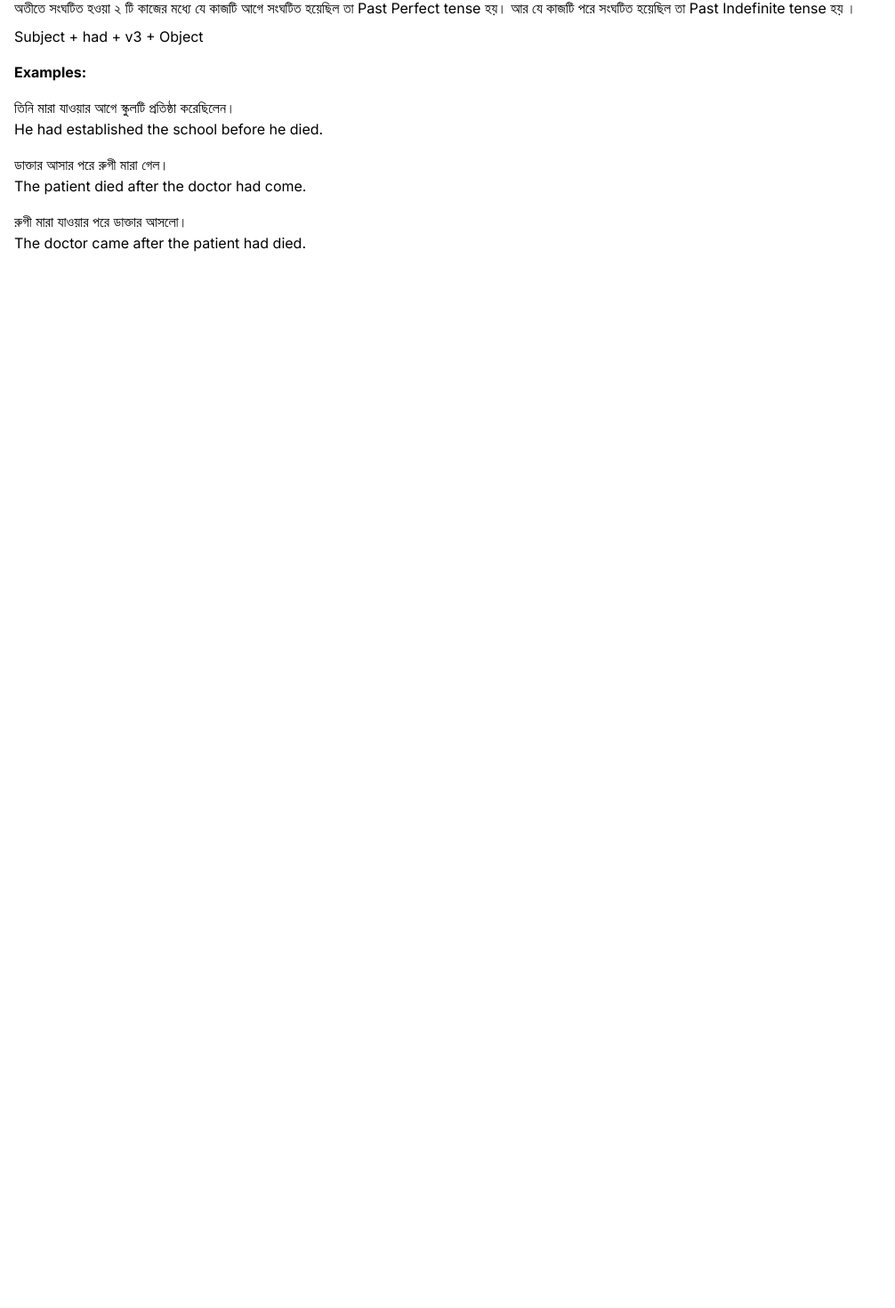
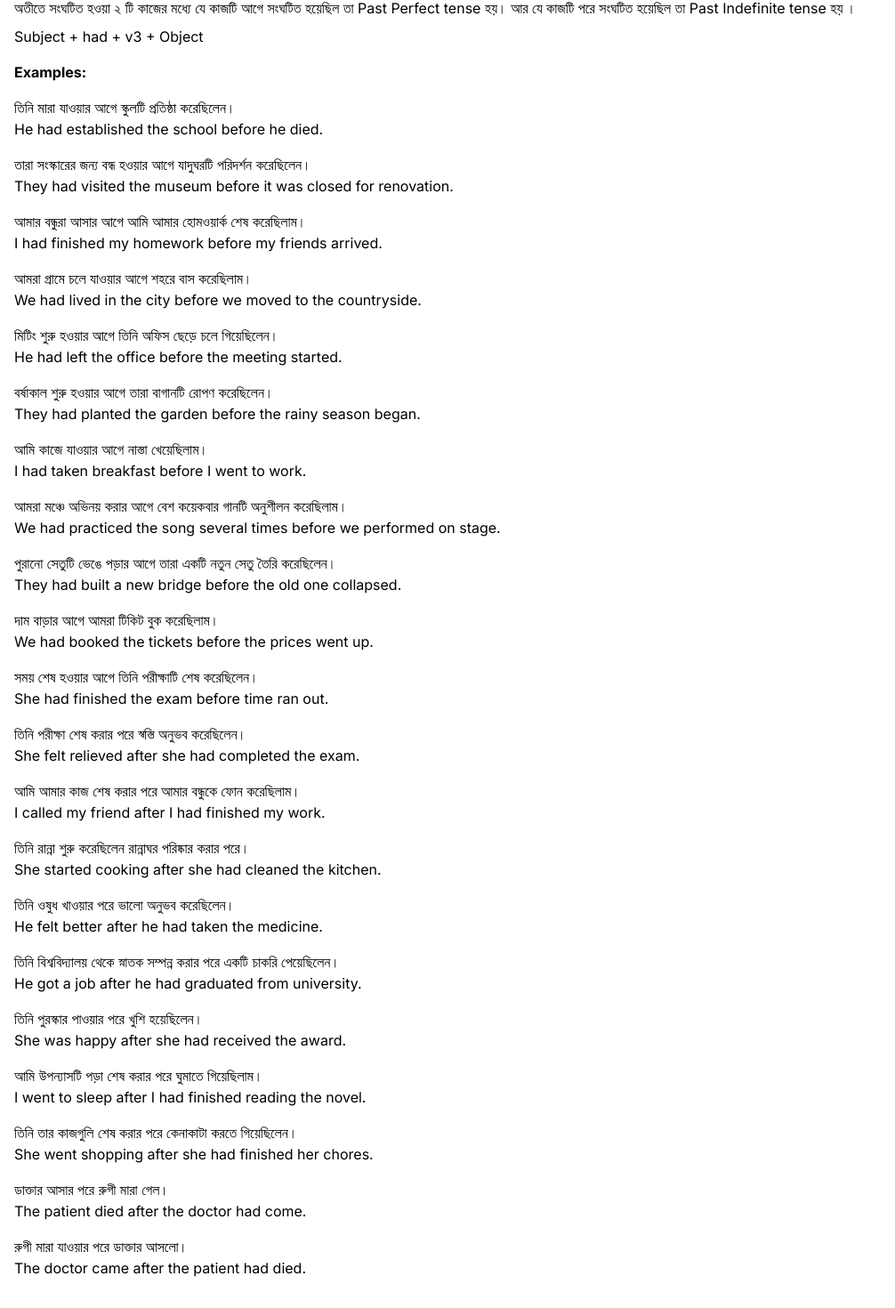
Before and after one commit to mamtn011/LEnglish, a Next.js app: page /tense/past_per in a window 1280 px wide. Shown: the part 257-1727 px from the top of the page at 89% size, without its empty margins (0-1006 px from the left). Before the commit the page ends 800 px from the top, so only its background shows below. Built offline with nearby package versions, Linux system fonts and the light colour scheme.

Commit message:
added more example in future and past tense

```diff
--- a/src/components/tense/perfect/FuturePerfect.js
+++ b/src/components/tense/perfect/FuturePerfect.js
@@ -28,6 +28,40 @@ const FuturePerfect = () => {
           <p>আমার বাবা একটি স্কুল প্রতিষ্ঠা করে থাকবেন।</p>
           <p>My father will have established a school.</p>
         </div>
+        <div>
+          <p>তুমি পৌঁছানোর আগেই আমি আমার হোমওয়ার্ক শেষ করে ফেলব।</p>
+          <p>I will have finished my homework before you arrive.</p>
+        </div>
+        <div>
+          <p>সময়সীমার আগেই আমরা প্রকল্পটি সম্পন্ন করে ফেলব।</p>
+          <p>We will have completed the project before the deadline.</p>
+        </div>
+        <div>
+          <p>আগামীকাল সন্ধ্যার মধ্যেই তিনি পুরো বইটি পড়ে ফেলবেন।</p>
+          <p>He will have read the entire book by tomorrow evening.</p>
+        </div>
+        <div>
+          <p>তার স্বামী বাড়ি ফেরার আগেই তিনি রাতের খাবার রান্না করে ফেলবেন।</p>
+          <p>She will have cooked dinner by the time her husband gets home.</p>
+        </div>
+        <div>
+          <p>আমাদের অতিথিরা আসার আগেই আমি বাড়ি পরিষ্কার করে ফেলব।</p>
+          <p>I will have cleaned the house before our guests arrive.</p>
+        </div>
+        <div>
+          <p>তিনি নতুন কাজ শুরু করার আগেই তার প্রশিক্ষণ সম্পন্ন করে ফেলবেন।</p>
+          <p>
+            He will have completed his training before he starts the new job.
+          </p>
+        </div>
+        <div>
+          <p>আগামী বছরের মধ্যে তারা বাড়িটি তৈরি করে ফেলবে।</p>
+          <p>They will have finished building the house by next year.</p>
+        </div>
+        <div>
+          <p>বসন্ত আসার আগেই আমরা বাগানটি রোপণ করব।</p>
+          <p>We will have planted the garden before spring arrives.</p>
+        </div>
       </div>
     </div>
   );
--- a/src/components/tense/perfect/PastPerfect.js
+++ b/src/components/tense/perfect/PastPerfect.js
@@ -18,6 +18,86 @@ const PastPerfect = () => {
           <p>He had established the school before he died.</p>
         </div>
         <div>
+          <p>তারা সংস্কারের জন্য বন্ধ হওয়ার আগে যাদুঘরটি পরিদর্শন করেছিলেন।</p>
+          <p>
+            They had visited the museum before it was closed for renovation.
+          </p>
+        </div>
+        <div>
+          <p>আমার বন্ধুরা আসার আগে আমি আমার হোমওয়ার্ক শেষ করেছিলাম।</p>
+          <p>I had finished my homework before my friends arrived.</p>
+        </div>
+        <div>
+          <p>আমরা গ্রামে চলে যাওয়ার আগে শহরে বাস করেছিলাম।</p>
+          <p>We had lived in the city before we moved to the countryside.</p>
+        </div>
+        <div>
+          <p>মিটিং শুরু হওয়ার আগে তিনি অফিস ছেড়ে চলে গিয়েছিলেন।</p>
+          <p>He had left the office before the meeting started.</p>
+        </div>
+        <div>
+          <p>বর্ষাকাল শুরু হওয়ার আগে তারা বাগানটি রোপণ করেছিলেন।</p>
+          <p>They had planted the garden before the rainy season began.</p>
+        </div>
+        <div>
+          <p>আমি কাজে যাওয়ার আগে নাস্তা খেয়েছিলাম।</p>
+          <p>I had taken breakfast before I went to work.</p>
+        </div>
+        <div>
+          <p>আমরা মঞ্চে অভিনয় করার আগে বেশ কয়েকবার গানটি অনুশীলন করেছিলাম।</p>
+          <p>
+            We had practiced the song several times before we performed on
+            stage.
+          </p>
+        </div>
+        <div>
+          <p>পুরানো সেতুটি ভেঙে পড়ার আগে তারা একটি নতুন সেতু তৈরি করেছিলেন।</p>
+          <p>They had built a new bridge before the old one collapsed.</p>
+        </div>
+        <div>
+          <p>দাম বাড়ার আগে আমরা টিকিট বুক করেছিলাম।</p>
+          <p>We had booked the tickets before the prices went up.</p>
+        </div>
+        <div>
+          <p>সময় শেষ হওয়ার আগে তিনি পরীক্ষাটি শেষ করেছিলেন।</p>
+          <p>She had finished the exam before time ran out.</p>
+        </div>
+        <div>
+          <p>তিনি পরীক্ষা শেষ করার পরে স্বস্তি অনুভব করেছিলেন।</p>
+          <p>She felt relieved after she had completed the exam.</p>
+        </div>
+        <div>
+          <p>আমি আমার কাজ শেষ করার পরে আমার বন্ধুকে ফোন করেছিলাম।</p>
+          <p>I called my friend after I had finished my work.</p>
+        </div>
+        <div>
+          <p>তিনি রান্না শুরু করেছিলেন রান্নাঘর পরিষ্কার করার পরে।</p>
+          <p>She started cooking after she had cleaned the kitchen.</p>
+        </div>
+        <div>
+          <p>তিনি ওষুধ খাওয়ার পরে ভালো অনুভব করেছিলেন।</p>
+          <p>He felt better after he had taken the medicine.</p>
+        </div>
+        <div>
+          <p>
+            তিনি বিশ্ববিদ্যালয় থেকে স্নাতক সম্পন্ন করার পরে একটি চাকরি
+            পেয়েছিলেন।
+          </p>
+          <p>He got a job after he had graduated from university.</p>
+        </div>
+        <div>
+          <p>তিনি পুরস্কার পাওয়ার পরে খুশি হয়েছিলেন।</p>
+          <p>She was happy after she had received the award.</p>
+        </div>
+        <div>
+          <p>আমি উপন্যাসটি পড়া শেষ করার পরে ঘুমাতে গিয়েছিলাম।</p>
+          <p>I went to sleep after I had finished reading the novel.</p>
+        </div>
+        <div>
+          <p>তিনি তার কাজগুলি শেষ করার পরে কেনাকাটা করতে গিয়েছিলেন।</p>
+          <p>She went shopping after she had finished her chores.</p>
+        </div>
+        <div>
           <p>ডাক্তার আসার পরে রুগী মারা গেল।</p>
           <p>The patient died after the doctor had come.</p>
         </div>
```
